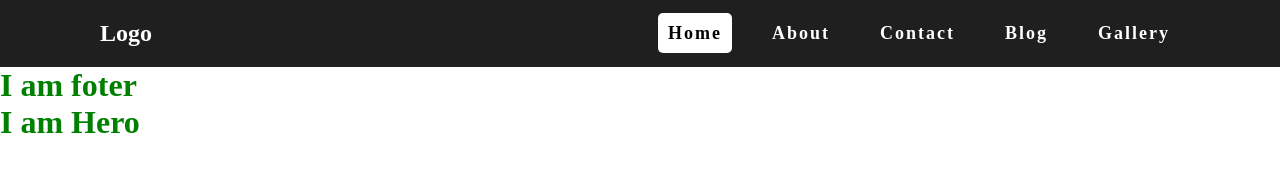
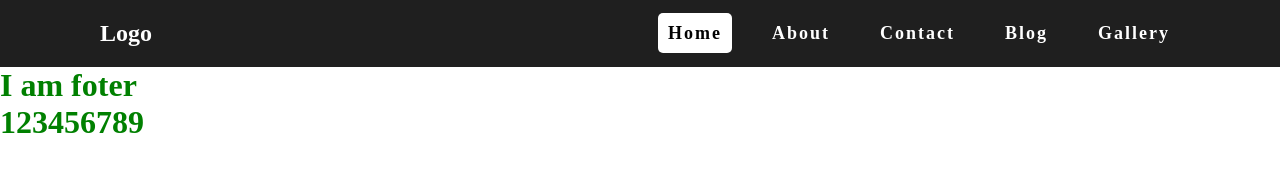
Before and after one commit to HMZeeshanLatif/Vue-Templets, a Vue app: page / in a window 1280 px wide. Shown: the top 194 px of the page. Built offline with nearby package versions, Linux system fonts and the light colour scheme.

Commit message:
Array Looping

```diff
--- a/src/components/HeroSection/index.vue
+++ b/src/components/HeroSection/index.vue
@@ -1,9 +1,10 @@
-<script setup>
+<script setup></script>
+<template>
+  <h1>
+    <span v-for="(item, index) in [1, 2, 3, 4, 5, 6, 7, 8, 9]" :key="index">
+      {{ item }}
+    </span>
+  </h1>
+</template>
 
-</script>
-<template>
- <h1>I am Hero</h1>
-</template>
-<style scoped>
-
-</style>
+<style scoped></style>
```
